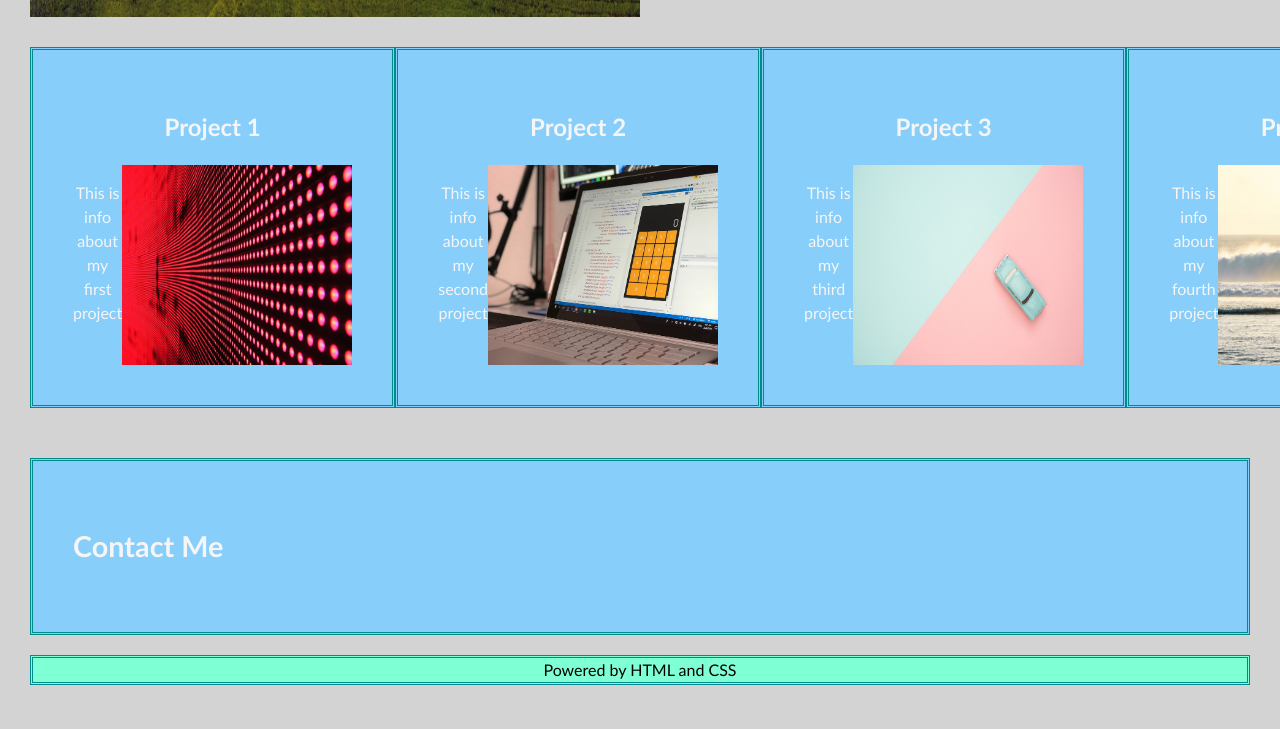
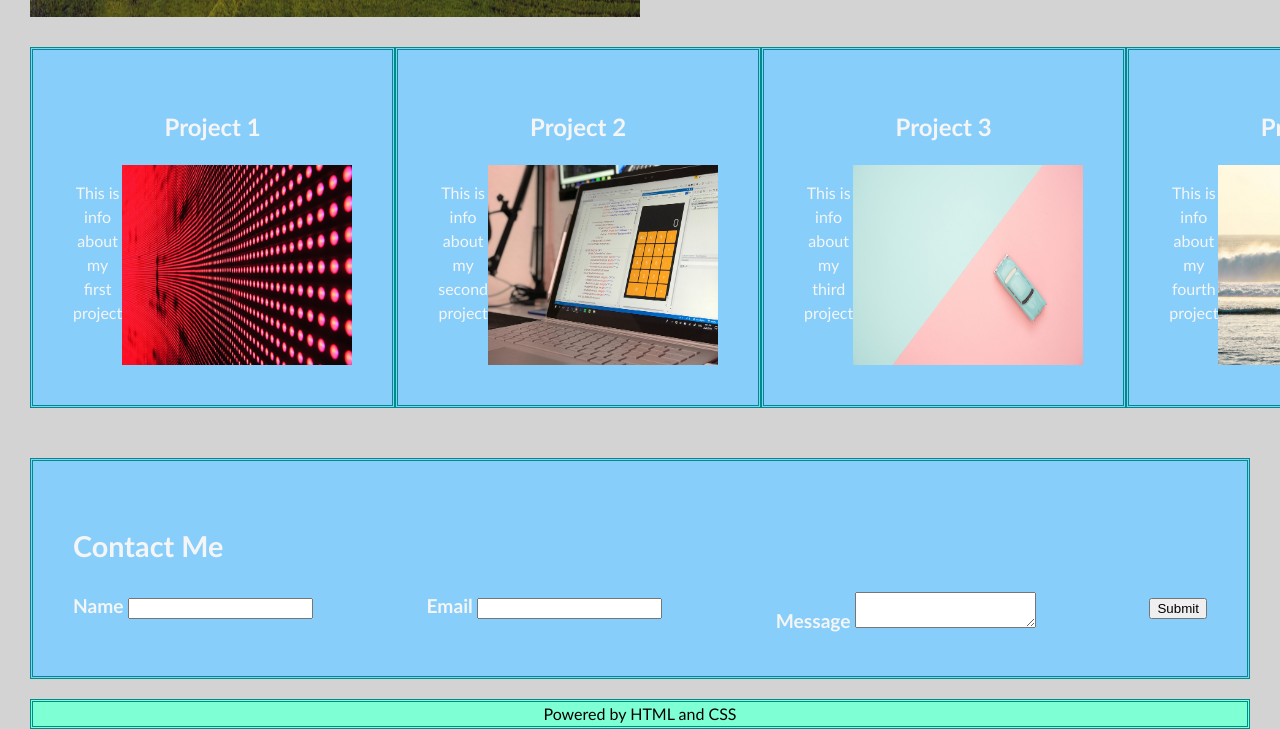
Before and after one commit to VickyCowell4/portfolio-second-submission, a plain HTML site: page index.html in a window 1280 px wide. Shown: the part 721-1450 px from the top of the page. Before the commit the page ends 1406 px from the top, so only its background shows below. Drawn offline with Linux system fonts and the light colour scheme.

Commit message:
Added a contact form

```diff
--- a/css/style.css
+++ b/css/style.css
@@ -145,6 +145,11 @@ h1 {
   padding: 40px;
 }
 
+form {
+  display: flex;
+  justify-content: space-between;
+}
+
 footer {
   background-color: aquamarine;
   border-color: darkcyan;
--- a/index.html
+++ b/index.html
@@ -88,11 +88,27 @@
     <section class="page-section-contact" id="contact-me">
       <h2>Contact Me</h2>
       <form>
+        <div>
+          <label for="name">Name</label>
+          <input type="text" name="name" id="name" required>
+        </div>
+        <div>
+          <label for="email">Email</label>
+          <input type="email" name="email" id="email" required>
+        </div>
+        <div>
+          <label for="message">Message</label>
+          <textarea id="message" name="message">
+          </textarea>
+        </div>
+        <div>
+        <button type="submit">Submit</button>
+        </div>
       </form>
     </section>
   </main>
   <footer>
-    <span>Powered by <i class="fa-duotone fa-heart"></i> HTML and CSS</span>
+    <span>Powered by HTML and CSS</span>
   </footer>
 </body>
 
```
